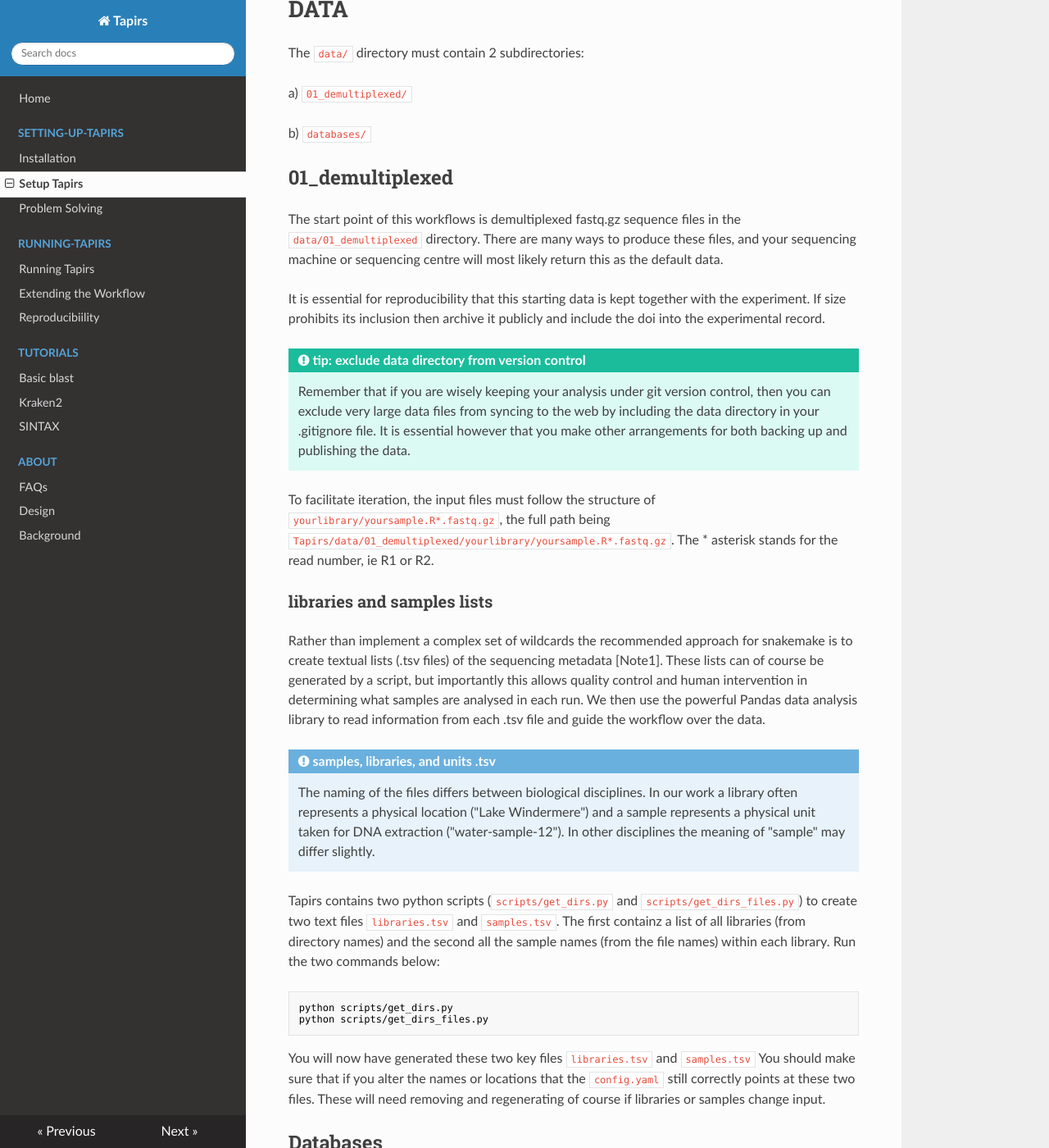
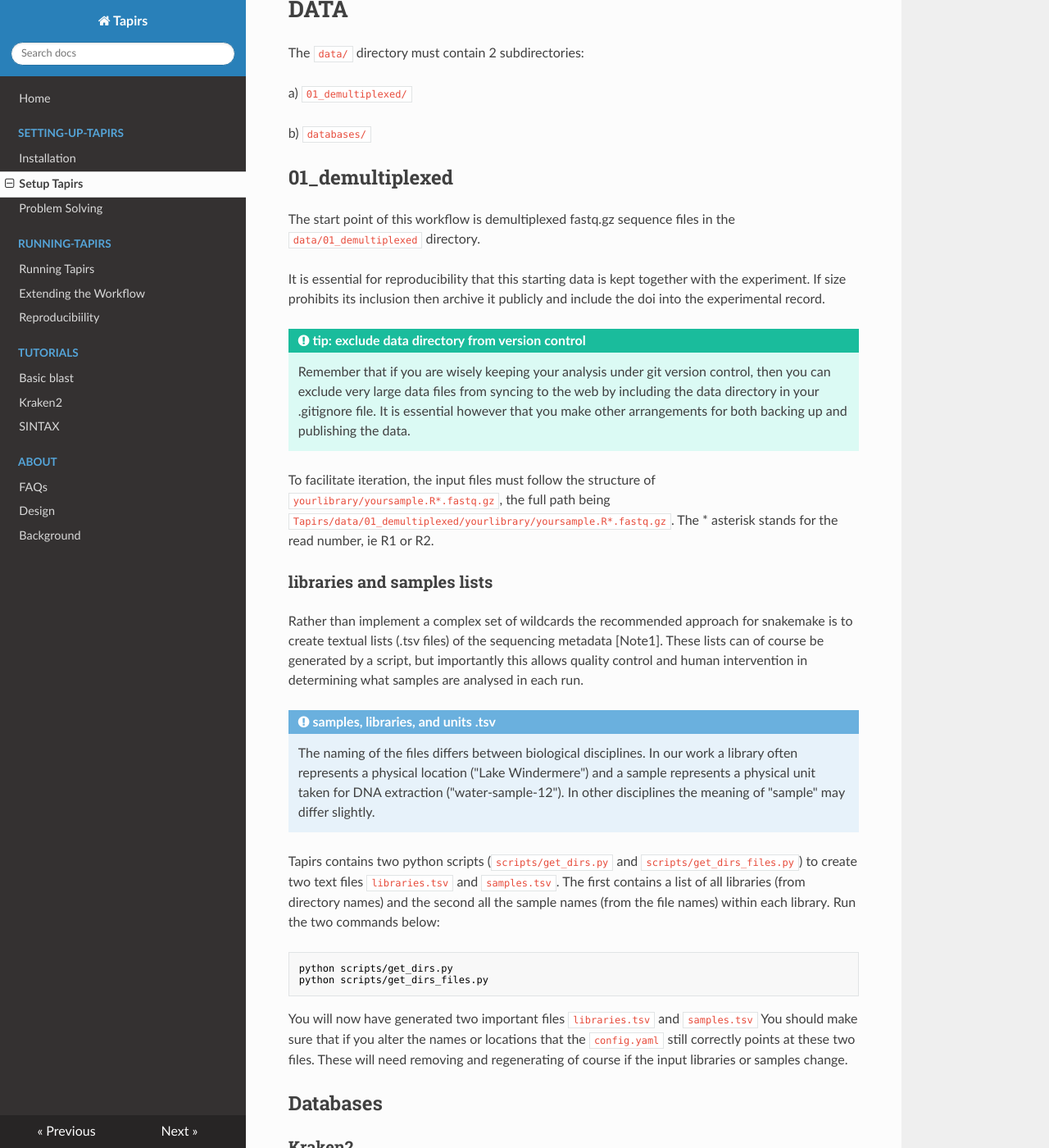
Before and after one commit to EvoHull/Tapirs, an MkDocs documentation site: the page built from docs/Setting-up-Tapirs/setup.md, in a window 1280 px wide and 1400 px high, scrolled down 1058 px. Shown: the whole window at 82% size. Built offline with MkDocs 1.6.1, drawn with Linux system fonts in a browser that asks for light colours; nearby versions of some CDN libraries; some of the changed text lies outside the part shown.

Commit message:
docs minor fixes

````diff
--- a/docs/Setting-up-Tapirs/setup.md
+++ b/docs/Setting-up-Tapirs/setup.md
@@ -36,7 +36,7 @@ a) `01_demultiplexed/`
 b) `databases/`
 
 ## 01_demultiplexed
-The start point of this workflows is demultiplexed fastq.gz sequence files in the `data/01_demultiplexed` directory. There are many ways to produce these files, and your sequencing machine or sequencing centre will most likely return this as the default data.
+The start point of this workflow is demultiplexed fastq.gz sequence files in the `data/01_demultiplexed` directory.
 
 It is essential for reproducibility that this starting data is kept together with the experiment. If size prohibits its inclusion then archive it publicly and include the doi into the experimental record.
 
@@ -46,19 +46,19 @@ It is essential for reproducibility that this starting data is kept together wit
 To facilitate iteration, the input files must follow the structure of `yourlibrary/yoursample.R*.fastq.gz`, the full path being `Tapirs/data/01_demultiplexed/yourlibrary/yoursample.R*.fastq.gz`. The * asterisk stands for the read number, ie R1 or R2.
 
 ### libraries and samples lists
-Rather than implement a complex set of wildcards the recommended approach for snakemake is to create textual lists (.tsv files) of the sequencing metadata [Note1]. These lists can of course be generated by a script, but importantly this allows quality control and human intervention in determining what samples are analysed in each run. We then use the powerful Pandas data analysis library to read information from each .tsv file and guide the workflow over the data.
+Rather than implement a complex set of wildcards the recommended approach for snakemake is to create textual lists (.tsv files) of the sequencing metadata [Note1]. These lists can of course be generated by a script, but importantly this allows quality control and human intervention in determining what samples are analysed in each run.
 
 !!! Note "samples, libraries, and units .tsv"
     The naming of the files differs between biological disciplines. In our work a library often represents a physical location ("Lake Windermere") and a sample represents a physical unit taken for DNA extraction ("water-sample-12"). In other disciplines the meaning of "sample" may differ slightly.
 
-Tapirs contains two python scripts (`scripts/get_dirs.py` and `scripts/get_dirs_files.py`) to create two text files `libraries.tsv` and `samples.tsv`. The first containz a list of all libraries (from directory names) and the second all the sample names (from the file names) within each library. Run the two commands below:
+Tapirs contains two python scripts (`scripts/get_dirs.py` and `scripts/get_dirs_files.py`) to create two text files `libraries.tsv` and `samples.tsv`. The first contains a list of all libraries (from directory names) and the second all the sample names (from the file names) within each library. Run the two commands below:
 
 ```
 python scripts/get_dirs.py
 python scripts/get_dirs_files.py
 ```
-You will now have generated these two key files `libraries.tsv` and `samples.tsv`
-You should make sure that if you alter the names or locations that the `config.yaml` still correctly points at these two files. These will need removing and regenerating of course if libraries or samples change input.
+You will now have generated two important files `libraries.tsv` and `samples.tsv`
+You should make sure that if you alter the names or locations that the `config.yaml` still correctly points at these two files. These will need removing and regenerating of course if the input libraries or samples change.
 
 ## Databases
 ### Kraken2
````
Also changed, not shown: other parts of docs/Setting-up-Tapirs/setup.md (+2 -2 lines), docs/About/faqs.md (+6 -0 lines), docs/Running-Tapirs/extending.md (+3 -7 lines), docs/Running-Tapirs/reproducibility.md (+1 -1 lines), docs/Setting-up-Tapirs/installation.md (+1 -1 lines), docs/Setting-up-Tapirs/problem-solving.md (+0 -8 lines).
